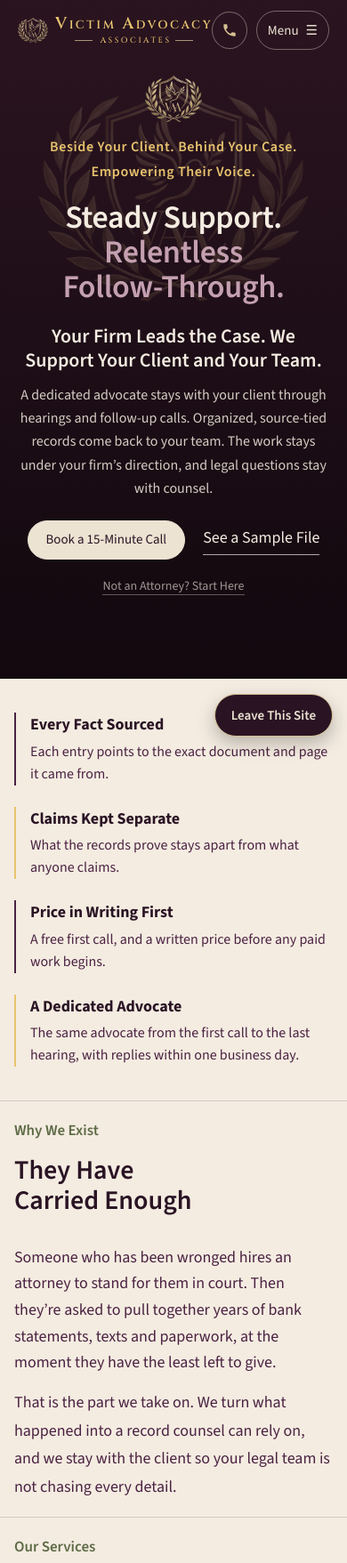
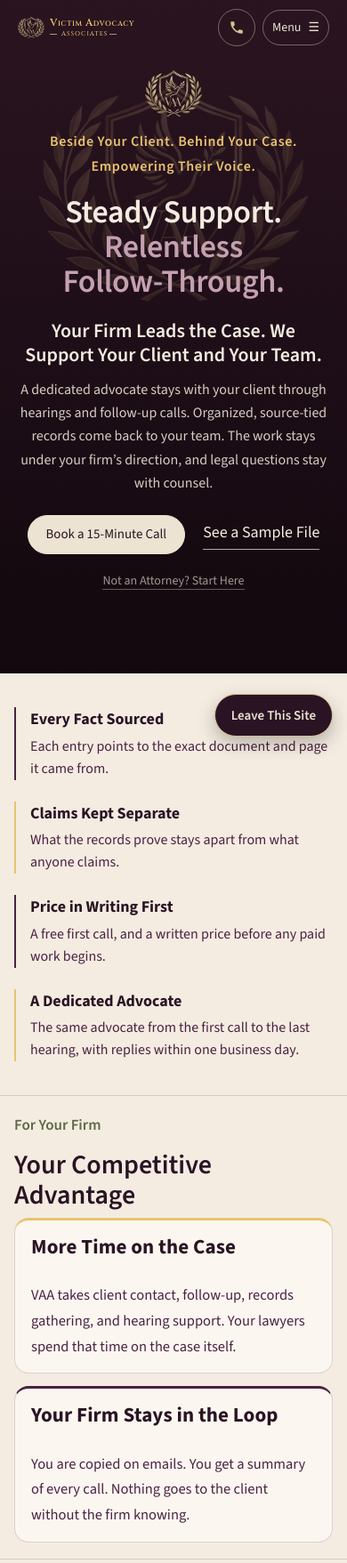
Before and after one commit to victimadvocacy/website, a plain HTML site: page index.html in a window 390 px wide. Shown: the top 1757 px of the page at 89% size. Drawn offline with nearby package versions, Linux system fonts and the light colour scheme.

Commit message:
Fit the mobile wordmark and add the firm advantage
Keep the logo clear of the menu on a phone, and say how the firm stays on the case and in the loop.

Co-authored-by: spiritualviibes <spiritualviibes@users.noreply.github.com>

```diff
--- a/index.html
+++ b/index.html
@@ -55,6 +55,14 @@
 <li><strong>Price in Writing First</strong>A free first call, and a written price before any paid work begins.</li>
 <li><strong>A Dedicated Advocate</strong>The same advocate from the first call to the last hearing, with replies within one business day.</li>
 </ul></section>
+<section>
+<p class="eyebrow">For Your Firm</p>
+<h2>Your Competitive Advantage</h2>
+<div class="edge-grid">
+<article class="case"><h3>More Time on the Case</h3><p>VAA takes client contact, follow-up, records gathering, and hearing support. Your lawyers spend that time on the case itself.</p></article>
+<article class="case"><h3>Your Firm Stays in the Loop</h3><p>You are copied on emails. You get a summary of every call. Nothing goes to the client without the firm knowing.</p></article>
+</div>
+</section>
 <section class="split"><div><p class="eyebrow olive">Why We Exist</p>
 <h2>They Have<br>Carried Enough</h2>
 </div>
--- a/theme.css
+++ b/theme.css
@@ -513,3 +513,20 @@ body.home .portrait{border:1px solid #e9c46f;padding:8px;background:#fff;}
 body.home main > section.cta{border-radius:22px;background:#2a1420;}
 body.home footer{background:#12080e;}
 @media (max-width:700px){body.home .price-pair{grid-template-columns:1fr;}}
+.edge-grid{display:grid;grid-template-columns:1fr 1fr;gap:14px;margin-top:8px;}
+.edge-grid .case{border-radius:16px;border-top:3px solid #e9c46f;padding:16px 18px;}
+.edge-grid .case + .case{border-top-color:#4b2242;}
+@media (max-width:700px){.edge-grid{grid-template-columns:1fr;}}
+@media (max-width:420px){
+  .bar{gap:8px;align-items:center;min-height:60px;}
+  .brand{gap:6px;min-width:0;flex:1 1 auto;align-items:center;}
+  .brand img{width:30px;}
+  .wm{align-items:flex-start;gap:2px;min-width:0;}
+  .wm1{font-size:12.5px;letter-spacing:.02em;line-height:1.05;}
+  .wm2{font-size:7.5px;letter-spacing:.16em;gap:5px;}
+  .wm2::before,.wm2::after{width:8px;}
+  body.home .wm1{font-size:11.5px;letter-spacing:.05em;}
+  body.home .wm2{font-size:7px;letter-spacing:.14em;}
+  .hdr-phone{flex:none;margin-left:0;}
+  #menu{flex:none;padding:7px 10px;font-size:14px;}
+}
```
Also changed, not shown: attorneys.html (+4 -0 lines).
